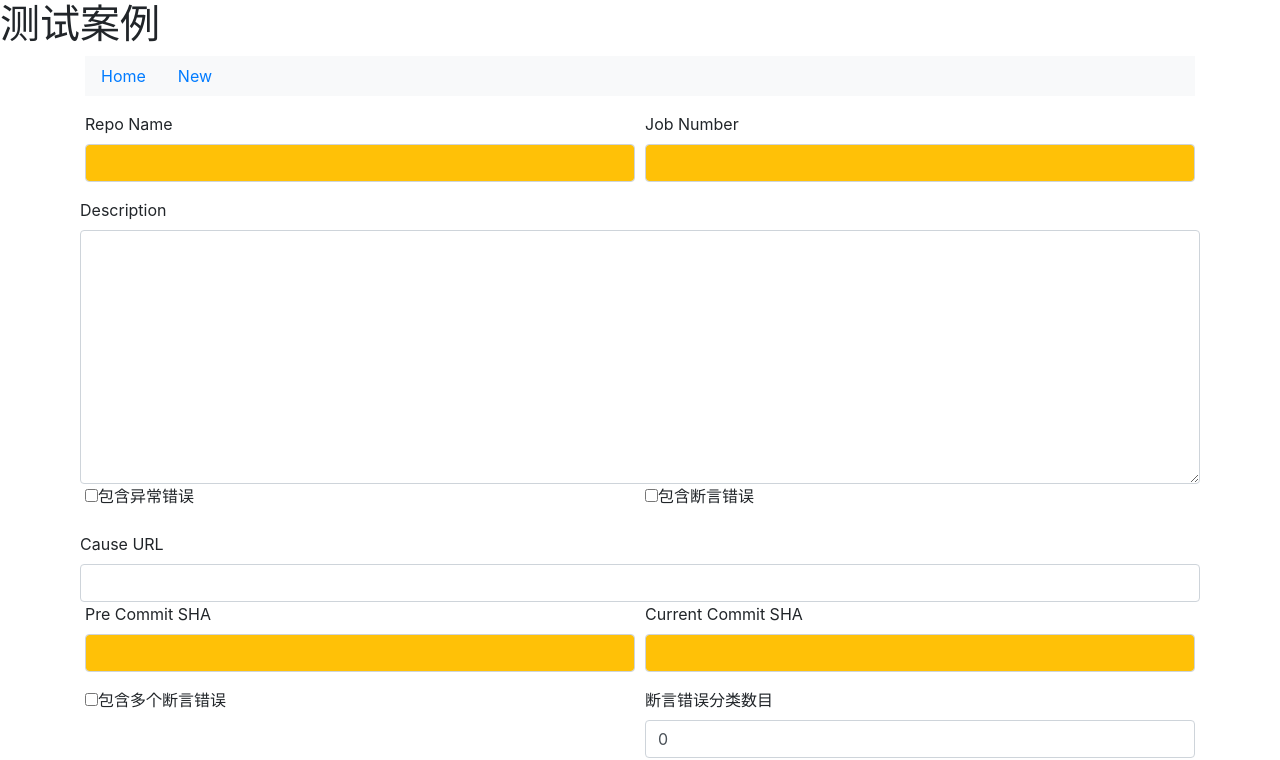
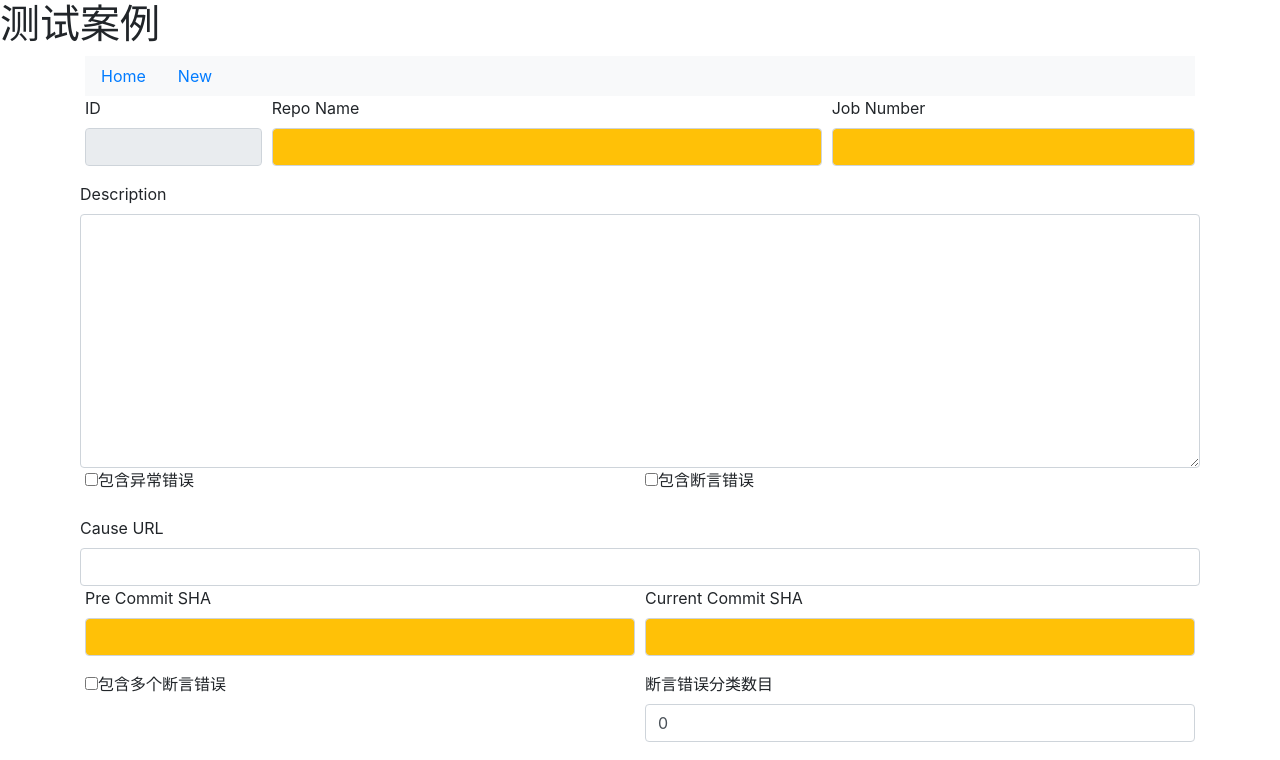
Before and after one commit to ChenZhangg/test-case-show-angularJS, an Angular app: page /testCases/new in a window 1280 px wide. Shown: the top 760 px of the page. Built offline with nearby package versions, Linux system fonts and the light colour scheme.

Commit message:
修改部分

```diff
--- a/src/app/case-form/case-form.component.html
+++ b/src/app/case-form/case-form.component.html
@@ -1,12 +1,19 @@
-<pre>{{ case | json}}</pre>
+<!--<pre>{{ case | json}}</pre>-->
+
+
+
 <!-- div *ngIf="!form.valid" class="alert alert-danger">存在数据格式不对</div -->
 <form [formGroup]="form" class="color-form" (ngSubmit)="onSubmit()">
   <div class="form-row">
-    <div class="form-group col-6">
+    <div class="form-group col-md-2">
+      <label for="repoName">ID</label>
+      <input type="text" id="id" readonly="readonly" formControlName="id" class="form-control">
+    </div>
+    <div class="form-group col-md-6">
       <label for="repoName">Repo Name</label>
       <input type="text" id="repoName" placeholder="" formControlName="repoName" class="form-control" [class.bg-warning]="form.controls['repoName'].hasError('invalidRepoName')">
     </div>
-    <div class="form-group col-6">
+    <div class="form-group col-md-4">
       <label for="jobNumber">Job Number</label>
       <input type="text" id="jobNumber" placeholder="" formControlName="jobNumber" class="form-control" [class.bg-warning]="form.controls['jobNumber'].hasError('invalidJobNumber')">
     </div>
@@ -27,12 +34,12 @@
       <label for="includeAssertion">包含断言错误</label>
     </div>
   </div>
+
   <div class="form-row">
     <label for="causeUrl">Cause URL</label>
     <input type="text" id="causeUrl" formControlName="causeUrl" class="form-control">
-  </div>
-
-  <div class="form-row">
+<!--  </div>-->
+<!--  <div class="form-row">-->
     <div class="form-group col-md-6">
       <label for="preCommit">Pre Commit SHA</label>
       <input type="text" id="preCommit" placeholder="" formControlName="preCommit" class="form-control" [class.bg-warning]="form.controls['preCommit'].hasError('invalidSha')">
--- a/src/app/case-form/case-form.component.ts
+++ b/src/app/case-form/case-form.component.ts
@@ -24,6 +24,7 @@ export class CaseFormComponent implements OnInit, OnChanges {
   }
   ngOnChanges(changes: import('@angular/core').SimpleChanges): void {
     if (this.case) {
+      this.form.controls.id.setValue(this.case.id);
       this.form.controls.repoName.setValue(this.case.repoName);
       this.form.controls.jobNumber.setValue(this.case.jobNumber);
       this.form.controls.description.setValue(this.case.description);
@@ -55,6 +56,7 @@ export class CaseFormComponent implements OnInit, OnChanges {
 
   ngOnInit(): void {
     this.form = this.fb.group({
+      id: [''],
       repoName: ['', repoNameValidator],
       jobNumber: ['', jobNumberValidator],
       description: [''],
--- a/src/app/case-item/case-item.component.html
+++ b/src/app/case-item/case-item.component.html
@@ -2,7 +2,7 @@
   <div class="col-md-2">
     <p>{{ case.id }}</p>
   </div>
-  <div class="col-md-2">
+  <div class="col-md-4">
     <p>{{ case.repoName }}</p>
   </div>
   <div class="col-md-2">
@@ -13,7 +13,7 @@
   <!-- p>{{ case.includeAssertion }}</p -->
   <!-- p>{{ case.num }}</p -->
   <div class="col-md-2">
-    <a [routerLink]="['/testCases', case.id]">show</a>
+    <a [routerLink]="['/testCases', case.id]" target="_blank">show</a>
   </div>
 <!--  <div class="col-md-2">-->
 <!--    <a [routerLink]="['/testCases', case.id, 'edit']">edit</a>-->
--- a/src/app/case-show/case-show.component.html
+++ b/src/app/case-show/case-show.component.html
@@ -21,8 +21,9 @@
     </button>
   </div>
   <div class="modal-body text-center">
-    <p>将图片名称修改为：</p>
-    <form [formGroup]="form"  >
+    <p>原图片名：{{this.processfigpath}}</p>
+    <p><strong>将图片名称修改为:</strong>无需后缀</p>
+    <form [formGroup]="form">
       <input type="text" formControlName="newfigpath" id="newfigpath" class="form-control" required autocomplete="off">
       <br>
       <div *ngIf="form.controls.newfigpath.touched">
--- a/src/app/case-show/case-show.component.ts
+++ b/src/app/case-show/case-show.component.ts
@@ -22,12 +22,12 @@ export class CaseShowComponent implements OnInit, OnChanges {
   case: Case;
   figPath: string[] = [];
   tempfigpath: string; // 修改图片名称和删除图片的时候用到
+  newfigpath: string;
+  processfigpath: string; // 需要用正则表达式处理的图片路径显示旧的图片名称
   form: FormGroup;
-  newfigpath: string;
   modalRef: BsModalRef;
   changeFigNamemessage: boolean; // 表示修改图片名称成功与否 true 表示成功。
   deleteFigmessage: boolean ;
-
   deleteOrchange: number; // 表示是按了删除还是修改按钮  其中 0表示删除，1表示修改
   @ViewChild('deleteFig')
   deleteModal: TemplateRef<any>;
@@ -173,8 +173,20 @@ export class CaseShowComponent implements OnInit, OnChanges {
   openChangeNameModal(template: TemplateRef<any>, figpath: string) {
     this.modalRef = this.modalService.show(template);
 
+    this.processfigpath = this.changePathtoName(figpath);
     this.tempfigpath = figpath; // 旧的figpath
-    console.log('figpath', figpath);
+  }
+
+  /**
+   * 处理图片路径 变成图片名称
+   * @param template
+   * @param figpath
+   */
+  changePathtoName(figpath: string): string {
+    let temp = figpath.match('figs/[a-zA-Z0-9\\-._]+');
+
+    let str = temp[0].replace('figs/', '');
+    return str;
   }
 
   openDeleteModal(template: TemplateRef<any>, figpath: string) {
```
